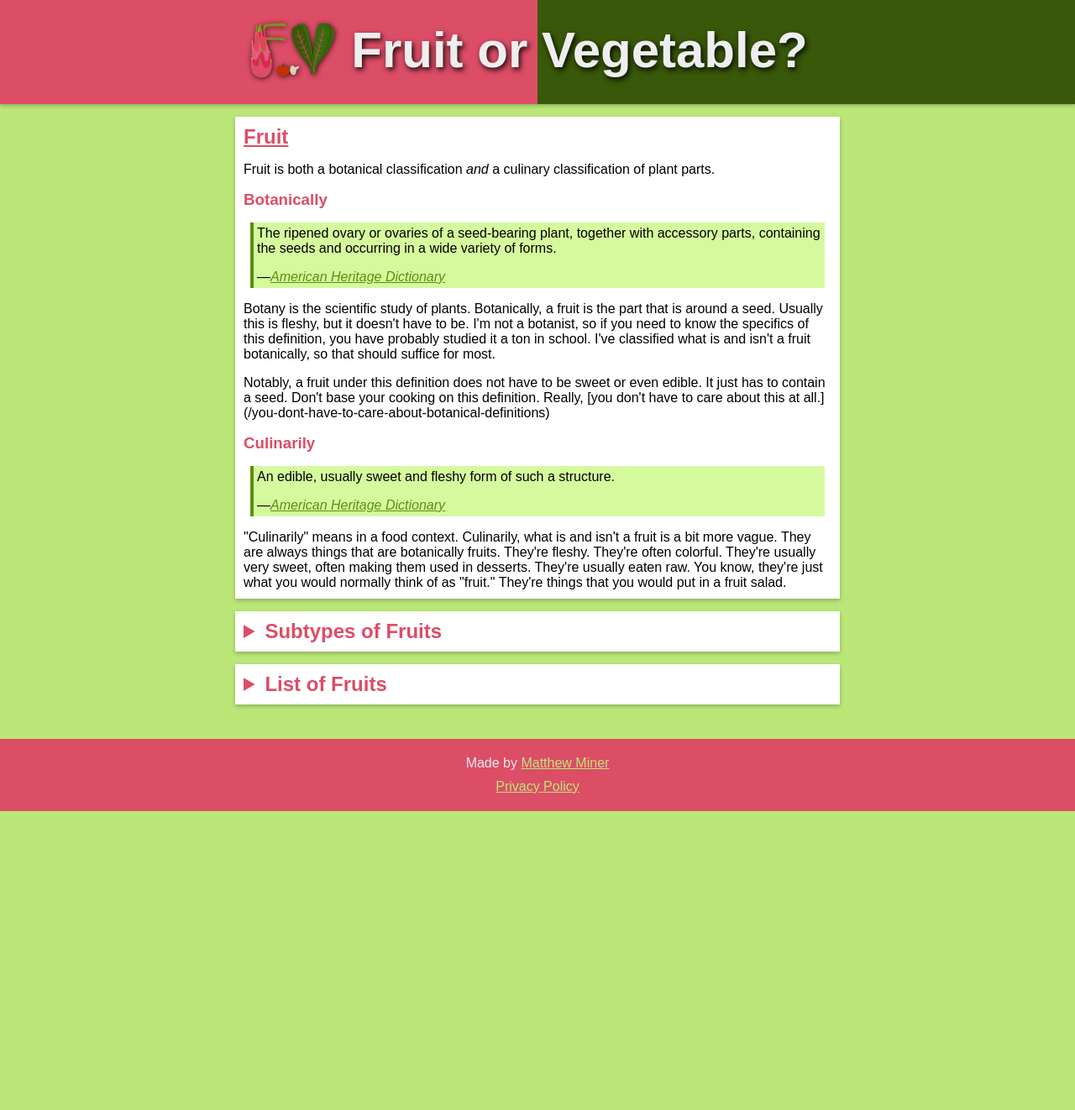
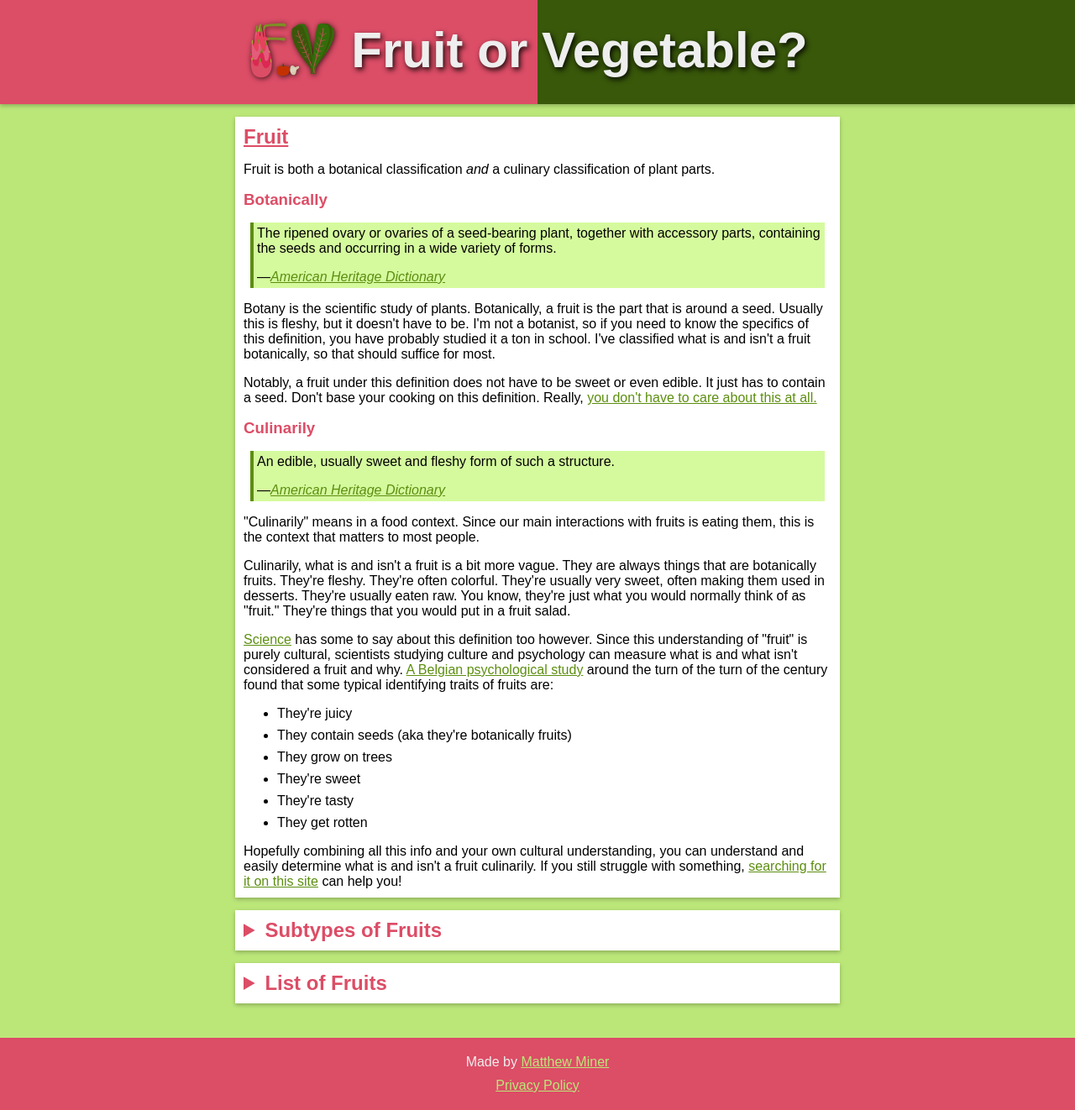
Before and after one commit to mminer237/fruitorvegetable, a Jekyll site: the page built from _types/fruit.html, in a window 1280 px wide. Shown: the whole page at 84% size. Built offline with Jekyll 4.4.1, drawn with Linux system fonts in a browser that asks for light colours; before the commit the page ends 966 px from its top, so only the background shows below that.

Commit message:
Updated fruit page

```diff
--- a/_types/fruit.html
+++ b/_types/fruit.html
@@ -11,10 +11,21 @@ type: fruit
 	<div class="quote-signature"><a href="https://ahdictionary.com/word/search.html?q=fruit"><i>American Heritage Dictionary</i></a></div>
 </blockquote>
 <p>Botany is the scientific study of plants. Botanically, a fruit is the part that is around a seed. Usually this is fleshy, but it doesn't have to be. I'm not a botanist, so if you need to know the specifics of this definition, you have probably studied it a ton in school. I've classified what is and isn't a fruit botanically, so that should suffice for most.</p>
-<p>Notably, a fruit under this definition does not have to be sweet or even edible. It just has to contain a seed. Don't base your cooking on this definition. Really, [you don't have to care about this at all.]({% link _pages/you-dont-have-to-care-about-botanical-definitions.html %})</p>
+<p>Notably, a fruit under this definition does not have to be sweet or even edible. It just has to contain a seed. Don't base your cooking on this definition. Really, <a href="{% link _pages/you-dont-have-to-care-about-botanical-definitions.html %}">you don't have to care about this at all.</a></p>
 <h3 id="culinarily">Culinarily</h3>
 <blockquote cite="https://ahdictionary.com/word/search.html?q=fruit">
 	<p>An edible, usually sweet and fleshy form of such a structure.</p>
 	<div class="quote-signature"><a href="https://ahdictionary.com/word/search.html?q=fruit"><i>American Heritage Dictionary</i></a></div>
 </blockquote>
-<p>"Culinarily" means in a food context. Culinarily, what is and isn't a fruit is a bit more vague. They are always things that are botanically fruits. They're fleshy. They're often colorful. They're usually very sweet, often making them used in desserts. They're usually eaten raw. You know, they're just what you would normally think of as "fruit." They're things that you would put in a fruit salad.</p>
+<p>"Culinarily" means in a food context. Since our main interactions with fruits is eating them, this is the context that matters to most people.</p>
+<p>Culinarily, what is and isn't a fruit is a bit more vague. They are always things that are botanically fruits. They're fleshy. They're often colorful. They're usually very sweet, often making them used in desserts. They're usually eaten raw. You know, they're just what you would normally think of as "fruit." They're things that you would put in a fruit salad.</p>
+<p><a href="{% link _pages/science.html %}">Science</a> has some to say about this definition too however. Since this understanding of "fruit" is purely cultural, scientists studying culture and psychology can measure what is and what isn't considered a fruit and why. <a href="https://doi.org/10.3758/BF03196176">A Belgian psychological study</a> around the turn of the turn of the century found that some typical identifying traits of fruits are:</p>
+<ul>
+	<li>They're juicy</li>
+	<li>They contain seeds (aka they're botanically fruits)</li>
+	<li>They grow on trees</li>
+	<li>They're sweet</li>
+	<li>They're tasty</li>
+	<li>They get rotten</li>
+</ul>
+<p>Hopefully combining all this info and your own cultural understanding, you can understand and easily determine what is and isn't a fruit culinarily. If you still struggle with something, <a href="https://fruitorvegetable.science#search-section">searching for it on this site</a> can help you!</p>
```
